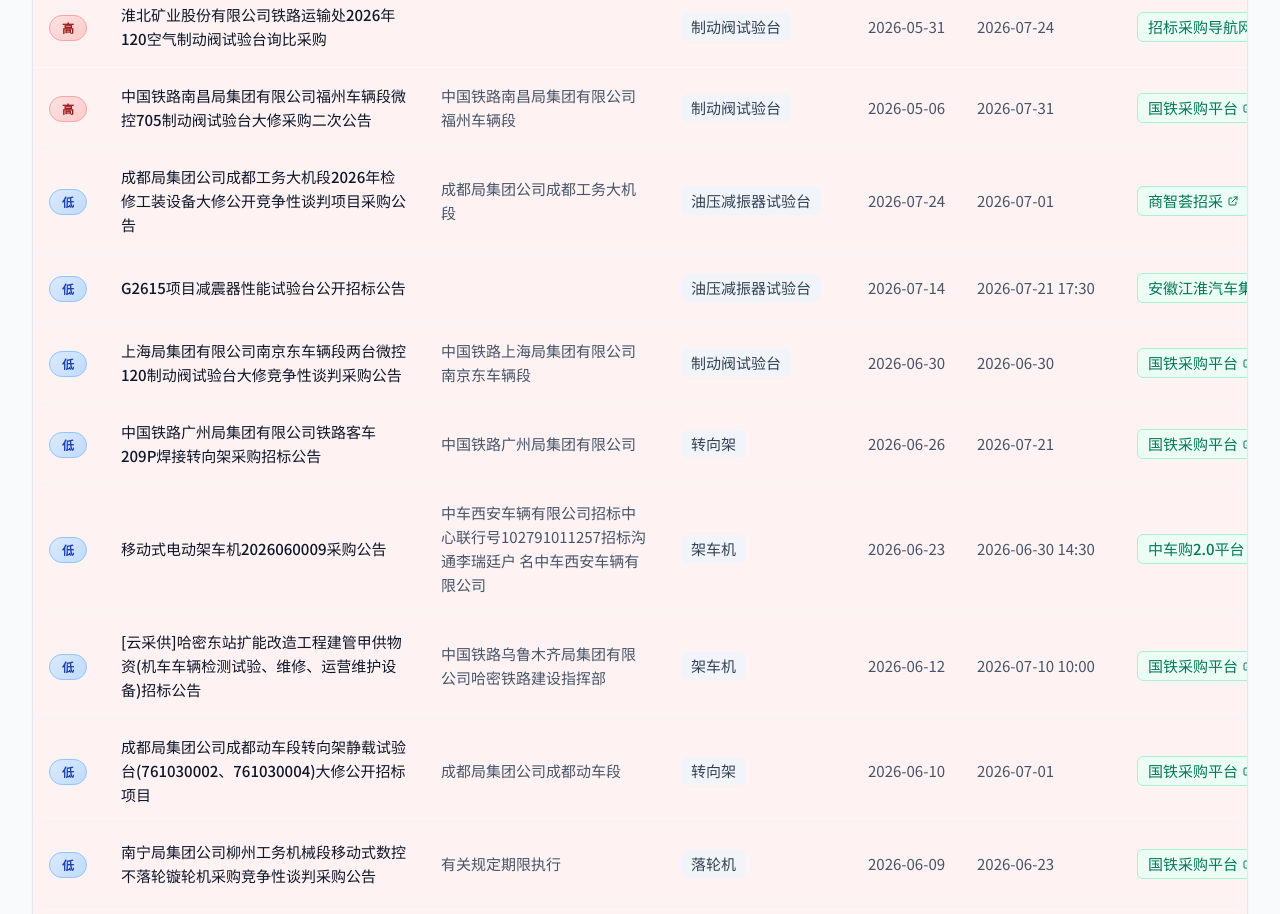
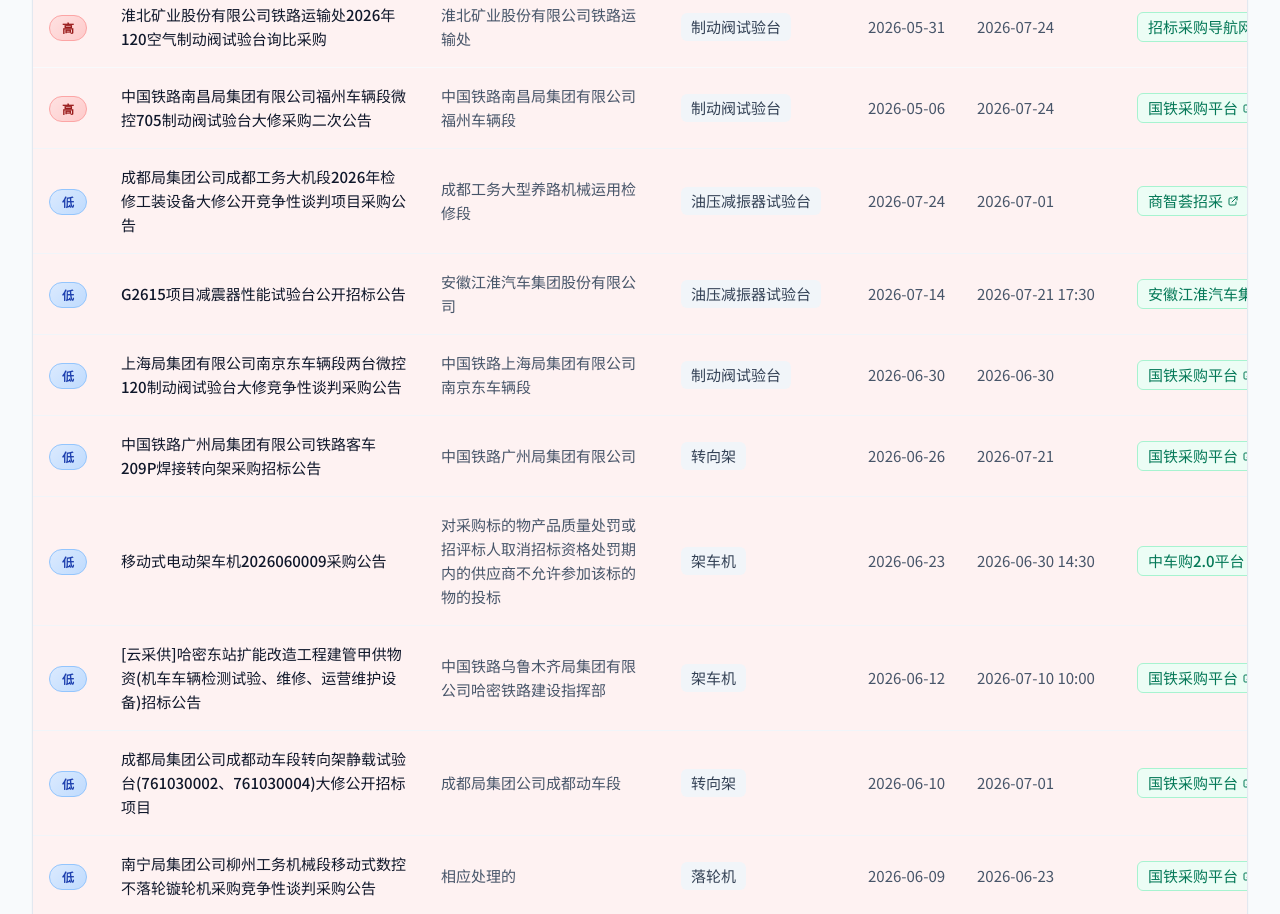
Before and after one commit to ikun0521/-, a website: page index.html in a window 1280 px wide. Shown: the part 1147-2061 px from the top of the page. Drawn offline with nearby package versions, Linux system fonts and the light colour scheme; no server answers.

Commit message:
自动同步: 新增 28 条招标信息 (2026-07-24)

```diff
--- a/index.html
+++ b/index.html
@@ -40,7 +40,7 @@
                     <p class="mt-2 text-slate-500">按优先级从高到低排序 · 共 <span id="totalCount" class="font-semibold text-slate-700">28</span> 条招标信息</p>
                 </div>
                 <div class="flex items-center gap-3">
-                    <span class="text-sm text-slate-500">最近更新：2026-07-24 14:08</span>
+                    <span class="text-sm text-slate-500">最近更新：2026-07-24 14:11</span>
                     <button onclick="markAllAsRead()" class="px-4 py-2 bg-green-600 text-white text-sm font-medium rounded-lg hover:bg-green-700 transition-colors flex items-center gap-2">
                         <svg class="w-4 h-4" fill="none" stroke="currentColor" viewBox="0 0 24 24"><path stroke-linecap="round" stroke-linejoin="round" stroke-width="2" d="M9 12l2 2 4-4m6 2a9 9 0 11-18 0 9 9 0 0118 0z"></path></svg>
                         全部标记已阅
@@ -292,7 +292,7 @@
             {
                         "id": 17,
                         "name": "淮北矿业股份有限公司铁路运输处2026年120空气制动阀试验台询比采购",
-                        "unit": "",
+                        "unit": "淮北矿业股份有限公司铁路运输处",
                         "category": "制动阀试验台",
                         "publish": "2026-05-31",
                         "deadline": "2026-07-24",
@@ -306,7 +306,7 @@
                         "unit": "中国铁路南昌局集团有限公司福州车辆段",
                         "category": "制动阀试验台",
                         "publish": "2026-05-06",
-                        "deadline": "2026-07-31",
+                        "deadline": "2026-07-24",
                         "link": "https://m.zhaobiao.cn/rlzb/bidding_v_5d6992ba17a1acad9544b109307a51c3.html",
                         "platform": "国铁采购平台",
                         "priority": "高"
@@ -314,7 +314,7 @@
             {
                         "id": 12,
                         "name": "成都局集团公司成都工务大机段2026年检修工装设备大修公开竞争性谈判项目采购公告",
-                        "unit": "成都局集团公司成都工务大机段",
+                        "unit": "成都工务大型养路机械运用检修段",
                         "category": "油压减振器试验台",
                         "publish": "2026-07-24",
                         "deadline": "2026-07-01",
@@ -325,7 +325,7 @@
             {
                         "id": 9,
                         "name": "G2615项目减震器性能试验台公开招标公告",
-                        "unit": "",
+                        "unit": "安徽江淮汽车集团股份有限公司",
                         "category": "油压减振器试验台",
                         "publish": "2026-07-14",
                         "deadline": "2026-07-21 17:30",
@@ -358,7 +358,7 @@
             {
                         "id": 4,
                         "name": "移动式电动架车机2026060009采购公告",
-                        "unit": "中车西安车辆有限公司招标中心联行号102791011257招标沟通李瑞廷户 名中车西安车辆有限公司",
+                        "unit": "对采购标的物产品质量处罚或招评标人取消招标资格处罚期内的供应商不允许参加该标的物的投标",
                         "category": "架车机",
                         "publish": "2026-06-23",
                         "deadline": "2026-06-30 14:30",
@@ -391,7 +391,7 @@
             {
                         "id": 20,
                         "name": "南宁局集团公司柳州工务机械段移动式数控不落轮镟轮机采购竞争性谈判采购公告",
-                        "unit": "有关规定期限执行",
+                        "unit": "相应处理的",
                         "category": "落轮机",
                         "publish": "2026-06-09",
                         "deadline": "2026-06-23",
@@ -479,7 +479,7 @@
             {
                         "id": 19,
                         "name": "呼和浩特局集团公司包头车辆段2026年呼和库检不落轮镟车床维修保养项目招标公告",
-                        "unit": "呼和浩特局集团公司包头车辆段",
+                        "unit": "中国铁路呼和浩特局集团有限公司包头车辆段",
                         "category": "落轮机",
                         "publish": "2026-04-03",
                         "deadline": "2026-04-23 09:00",
@@ -501,7 +501,7 @@
             {
                         "id": 22,
                         "name": "中国铁路上海局集团有限公司上海机车检修段主断路器试验台更新招标公告",
-                        "unit": "中国铁路上海局集团有限公司上海机车检修段",
+                        "unit": "上局-上海机车检修段",
                         "category": "真空主断路器试验台",
                         "publish": "2026-03-04",
                         "deadline": "2026-03-24 09:00",
@@ -512,7 +512,7 @@
             {
                         "id": 8,
                         "name": "深铁运营2026年度第123包备件(转向架系统)项目采购公告",
-                        "unit": "信息 采购单位名称 深圳市地铁集团有限公司 采购单位",
+                        "unit": "深圳市地铁集团有限公司",
                         "category": "转向架",
                         "publish": "2026-02-14",
                         "deadline": "2026-03-24 10:00",
@@ -534,7 +534,7 @@
             {
                         "id": 13,
                         "name": "甘肃兰州油压减震器试验台2026020014采购公告",
-                        "unit": "（盖章）",
+                        "unit": "",
                         "category": "油压减振器试验台",
                         "publish": "2026-02-06",
                         "deadline": "2026-02-09 13:40",
@@ -578,7 +578,7 @@
             {
                         "id": 3,
                         "name": "嘉兴至枫南市域铁路七星车辆段车辆检修工艺设备采购一标",
-                        "unit": "将于2026 年 2 月 2 日在网上发布补充（答疑、澄清）",
+                        "unit": "嘉兴市市域铁路投资有限公司",
                         "category": "架车机",
                         "publish": "2026-01-15",
                         "deadline": "2026-02-09",
```
